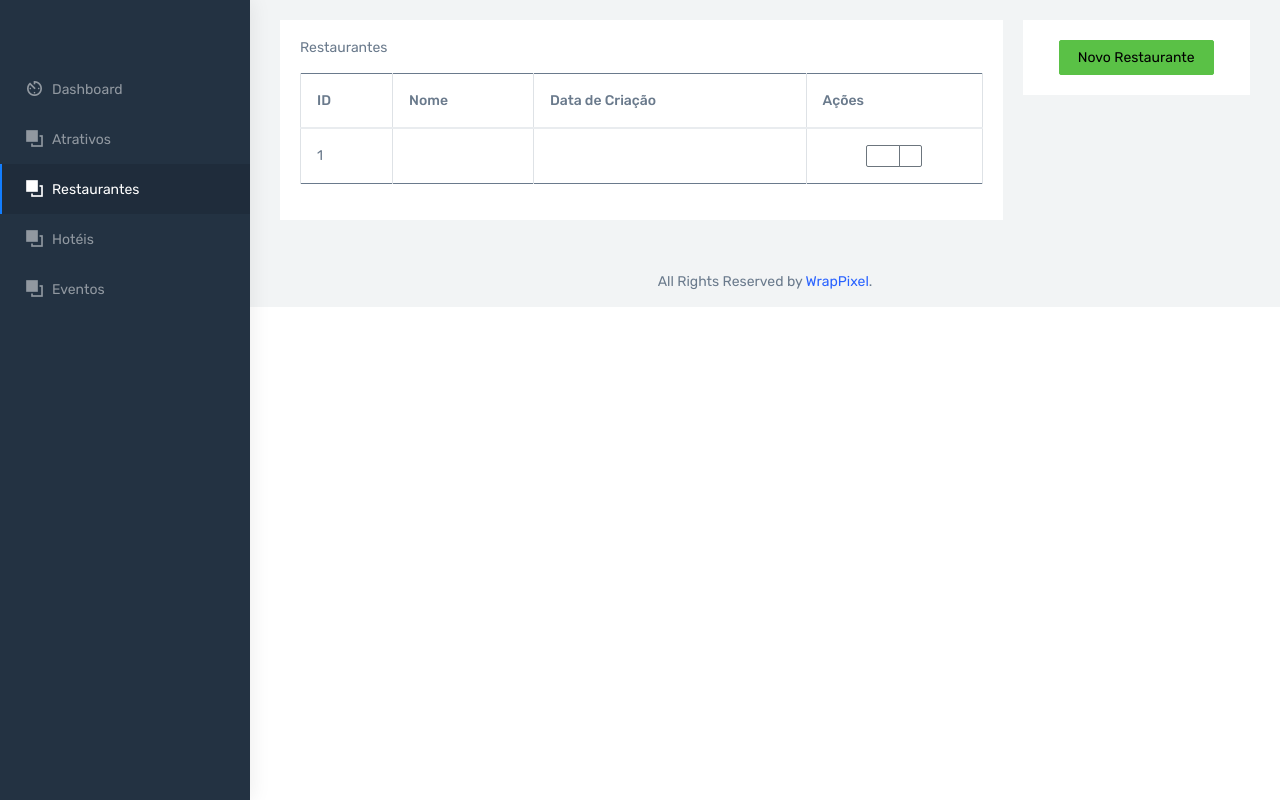
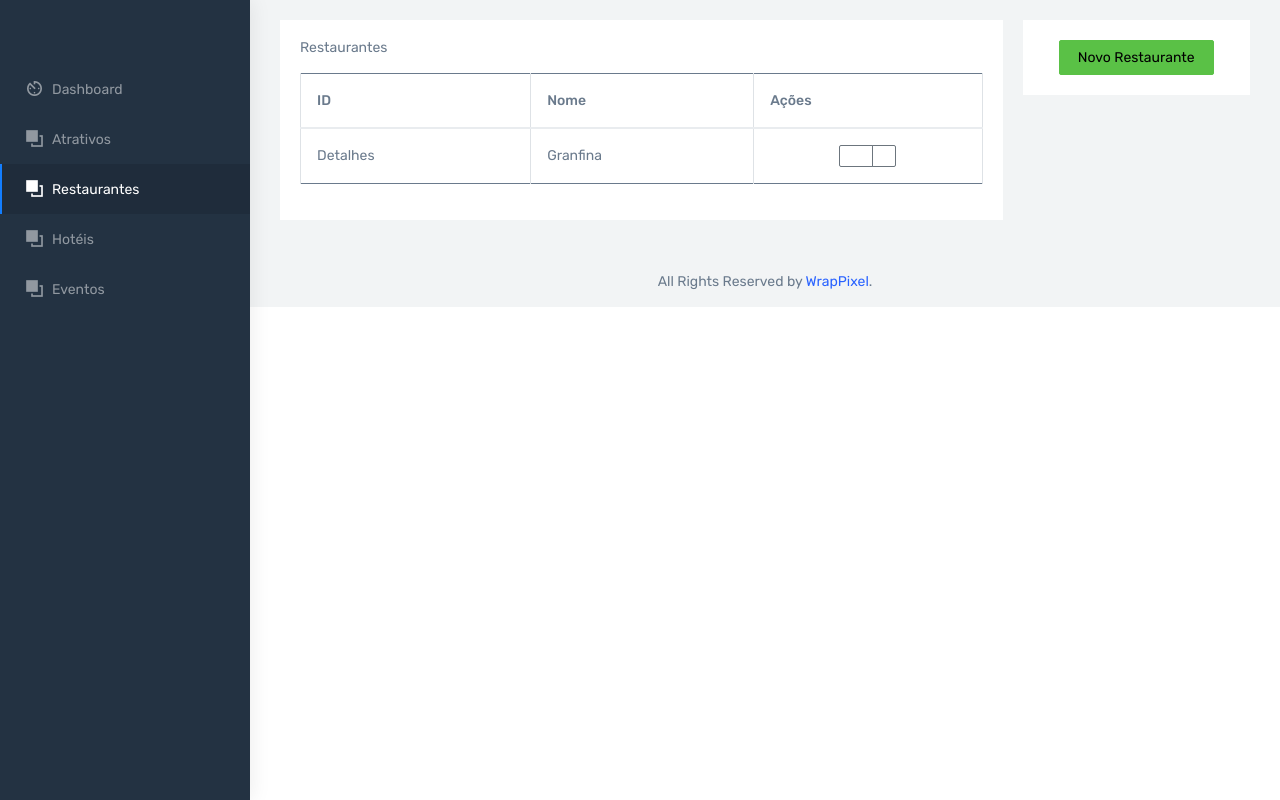
Before and after one commit to GabrielT98/frontt, a plain HTML site: page nice-html/ltr/restaurante.html in a window 1280 px wide. Drawn offline with nearby package versions, Linux system fonts and the light colour scheme; files whose address does not match are found by name.

Commit message:
change table list

```diff
--- a/nice-html/ltr/restaurante.html
+++ b/nice-html/ltr/restaurante.html
@@ -96,15 +96,13 @@
                                                             <tr>
                                                                 <th class="max-width">ID</th>
                                                                 <th class="max-width">Nome</th>
-                                                                <th class="sortable">Data de Criação</th>
                                                                 <th>Ações</th>
                                                             </tr>
                                                             </thead>
                                                             <tbody>
                                                             <tr>
-                                                                <td class="text-nowrap align-middle">1</td>
-                                                                <td class="text-nowrap align-middle"></td>
-                                                                <td class="text-nowrap align-middle"><span></span></td>
+                                                                <td class="text-nowrap align-middle">Detalhes</td>
+                                                                <td class="text-nowrap align-middle">Granfina</td>
                                                                 <td class="text-center align-middle">
                                                                     <div class="btn-group align-top">
                                                                         <button class="btn btn-sm btn-outline-secondary badge"
```
